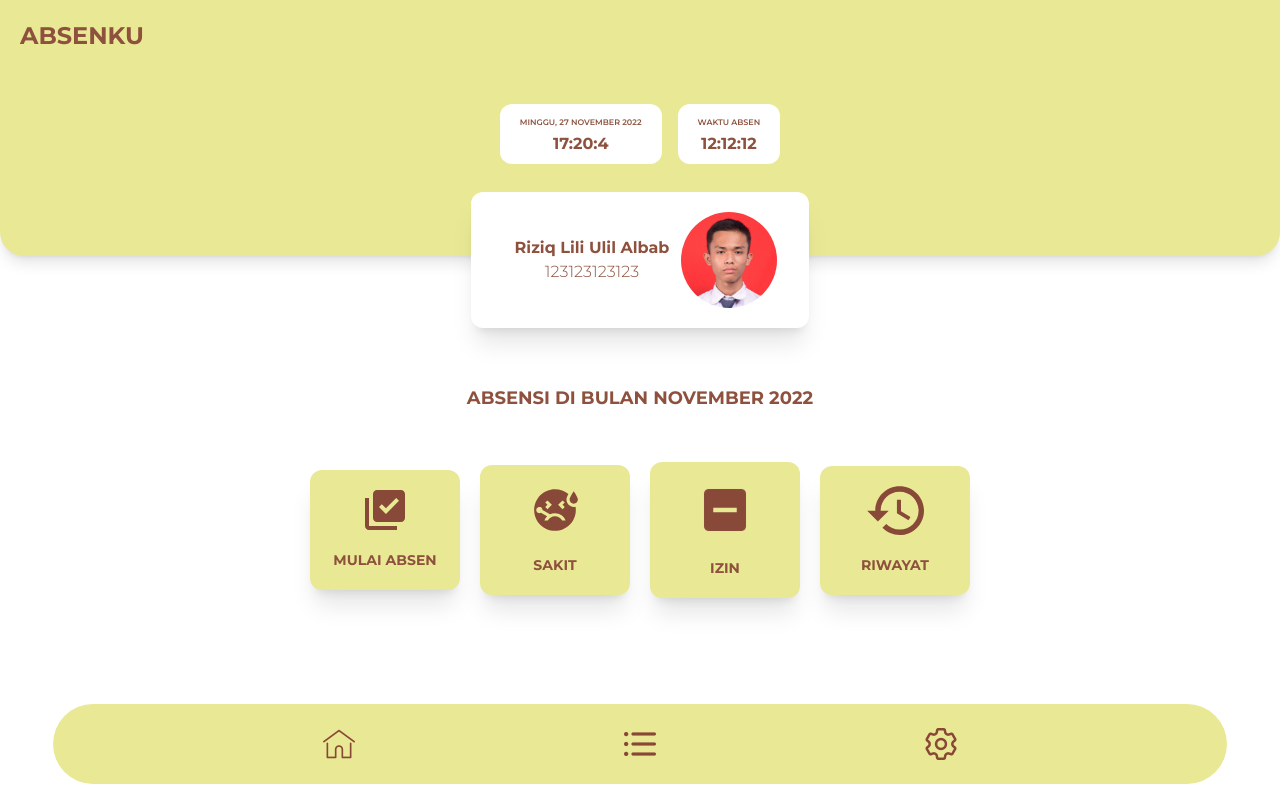
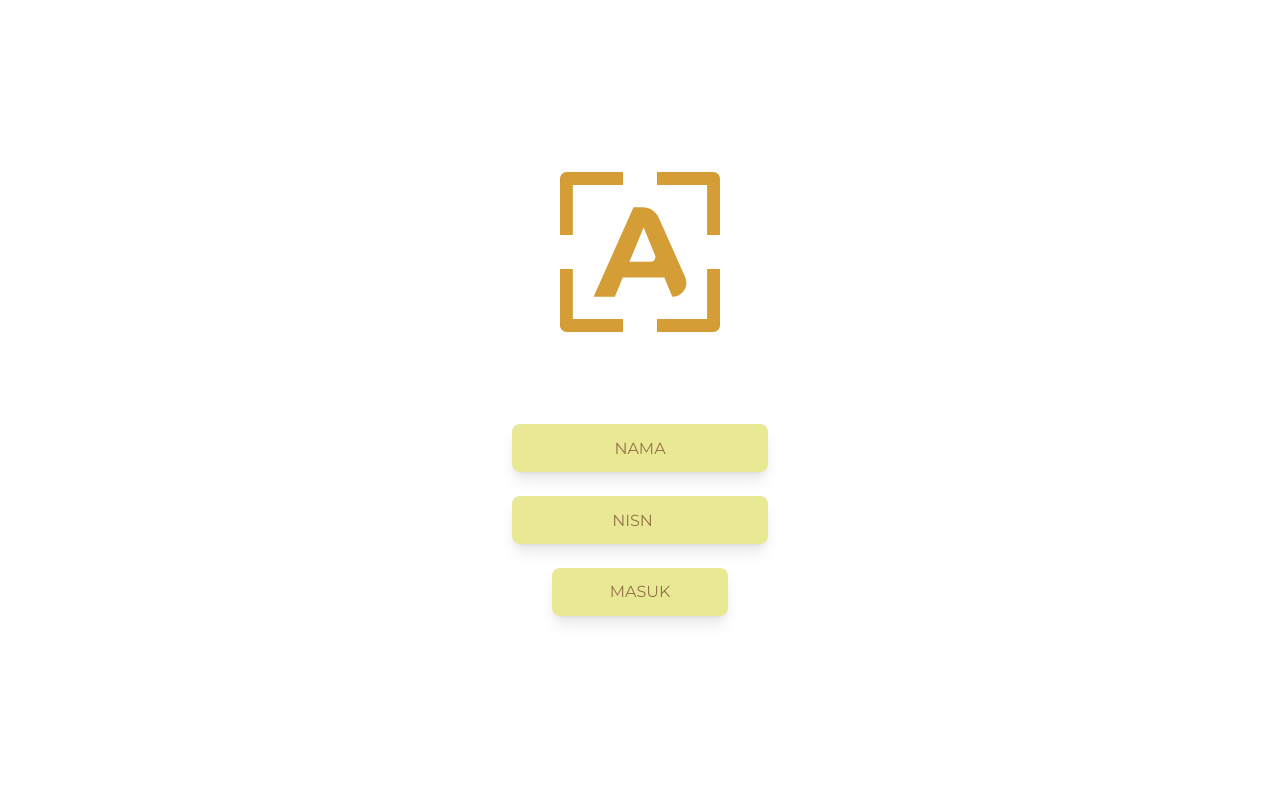
Before and after one commit to AlbabRiziq/absenku, a React (Create React App) app: page / in a window 1280 px wide. Built offline with nearby package versions, Linux system fonts and the light colour scheme.

Commit message:
update padasi sisi login

```diff
--- a/src/App.js
+++ b/src/App.js
@@ -1,31 +1,39 @@
-import { useState } from "react";
+import { useState, useEffect } from "react";
 import Beranda from "./Route/Beranda/Beranda";
 import Splashscreen from "./Components/Splashscreen/SplashScreen/Splashscreen";
-import Loading from "./Components/Loading/Loading";
-import Qr from "./Components/Qr/Qr";
+import Login from "./Route/Login/Login";
 
-// function Mengganti() {
-//   const [isLogin, setIsLogin] = useState(false);
-//   return <div>{isLogin ? <Beranda /> : <Login />}</div>;
+function Mengganti() {
+  const login = JSON.parse(window.localStorage.getItem("login"));
+  console.log(login);
+  useEffect(() => {
+    if (login) {
+      setIsLogin(true);
+    } else {
+      setIsLogin(false);
+    }
+  });
+  const [isLogin, setIsLogin] = useState(false);
+  return <div>{isLogin ? <Beranda /> : <Login />}</div>;
+}
+
+function App() {
+  const [ganti, setganti] = useState(false);
+
+  setTimeout(() => {
+    setganti(true);
+  }, 3000);
+
+  return <div>{!ganti ? <Splashscreen /> : <Mengganti />}</div>;
+}
+
+// function App() {
+//   return (
+//     <div>
+//       <Beranda />
+//       {/* <Loading /> */}
+//     </div>
+//   );
 // }
 
-// function App() {
-//   const [ganti, setganti] = useState(false);
-
-//   setTimeout(() => {
-//     setganti(true);
-//   }, 5000);
-
-//   return <div>{!ganti ? <Splashscreen /> : <Mengganti />}</div>;
-// }
-
-function App() {
-  return (
-    <div>
-      <Beranda />
-      {/* <Loading /> */}
-    </div>
-  );
-}
-
 export default App;
--- a/src/Components/Navbar/Navbar.jsx
+++ b/src/Components/Navbar/Navbar.jsx
@@ -6,7 +6,7 @@ import { Link } from "react-router-dom";
 function Navbar() {
   return (
     <div className="lg:w-11/12 lg:mb-4 lg:rounded-full fixed bottom-0 bg-[#e9e995] w-full kecil:h-16 lumayan:h-20 kecil:rounded-2xl rounded-t-3xl flex items-center justify-evenly ">
-      <Link to="/">
+      <Link to="/app">
         {" "}
         <img src={home} className="kecil:h-7 lumayan:h-8" alt="" />
       </Link>
--- a/src/Route/Beranda/Beranda.jsx
+++ b/src/Route/Beranda/Beranda.jsx
@@ -1,4 +1,5 @@
 import { useEffect, useState } from "react";
+import { useNavigate } from "react-router-dom";
 
 import { Link } from "react-router-dom";
 import profilePic from "../../img/rijik.jpg";
@@ -6,11 +7,17 @@ import mulaiAbsen from "../../img/icon/mulaiAbsen.svg";
 import sakit from "../../img/icon/Sick.svg";
 import izin from "../../img/icon/checkBox.svg";
 import riwayat from "../../img/icon/History.svg";
-
 import DataContext from "../../Context/DataContext";
 import Navbar from "../../Components/Navbar/Navbar";
 
 function Beranda() {
+  const navigate = useNavigate();
+  const login = window.localStorage.getItem("login");
+
+  if (login == null) {
+    navigate("/");
+  }
+
   const [jam, setJam] = useState("");
   const [hari, setHari] = useState("");
 
--- a/src/Route/Login/Login.jsx
+++ b/src/Route/Login/Login.jsx
@@ -1,25 +1,57 @@
-import logo from "../img/logoUtama.svg";
+import { useState, useEffect } from "react";
+import logo from "../../img/logoUtama.svg";
+import axios from "axios";
 
 function Login() {
+  const [nama, setNama] = useState("");
+  const [nisn, setNisn] = useState("");
+
+  const handleLogin = () => {
+    axios({
+      method: "GET",
+      url: "http://localhost:8080/api/login",
+      params: {
+        nama: nama.toUpperCase(),
+        nisn,
+      },
+    }).then((res) => {
+      console.log(res.data);
+      if (res.data === true) {
+        window.localStorage.setItem("login", JSON.stringify({ nama, nisn }));
+        window.location.reload();
+      }
+    });
+  };
+
   return (
     <div className="h-screen w-screen flex flex-col  items-center justify-center">
       <div>
         <img src={logo} alt="Logo" className="h-40" />
       </div>
-      <div className="form mt-20">
+      <div className="mt-20">
         <form action="" className="flex flex-col items-center">
           <input
-            type=""
+            type="username"
             className="bg-[#e9e995] h-12 rounded-lg w-64 placeholder:text-[#967248] shadow-lg text-center my-3"
             placeholder="NAMA"
+            onChange={(e) => {
+              setNama(e.target.value);
+            }}
           />
           <input
-            type=""
+            type="number"
             className="bg-[#e9e995] h-12 rounded-lg w-64 placeholder:text-[#967248] shadow-lg text-center my-3"
-            placeholder="NAMA"
+            placeholder="NISN"
+            onChange={(e) => {
+              setNisn(e.target.value);
+            }}
           />
 
-          <button className="bg-[#e9e995] text-[#967248] h-12 rounded-lg w-44 my-3 shadow-lg hover:w-48 hover:rounded-full">
+          <button
+            type="button"
+            onClick={handleLogin}
+            className="bg-[#e9e995] text-[#967248] h-12 rounded-lg w-44 my-3 shadow-lg hover:w-48 hover:rounded-full"
+          >
             MASUK
           </button>
         </form>
--- a/src/index.js
+++ b/src/index.js
@@ -8,6 +8,7 @@ import Sakit from "./Route/Sakit/Sakit";
 import Izin from "./Route/Izin/Izin";
 import Profil from "./Route/Profil/Profil";
 import Riwayat from "./Route/Riwayat/Riwayat";
+import Beranda from "./Route/Beranda/Beranda";
 
 const root = ReactDOM.createRoot(document.getElementById("root"));
 root.render(
@@ -15,6 +16,7 @@ root.render(
     <BrowserRouter>
       <Routes>
         <Route path="/" element={<App />} />
+        <Route path="/app" element={<Beranda />} />
         <Route path="/absen" element={<Absen />} />
         <Route path="/sakit" element={<Sakit />} />
         <Route path="/izin" element={<Izin />} />
```
